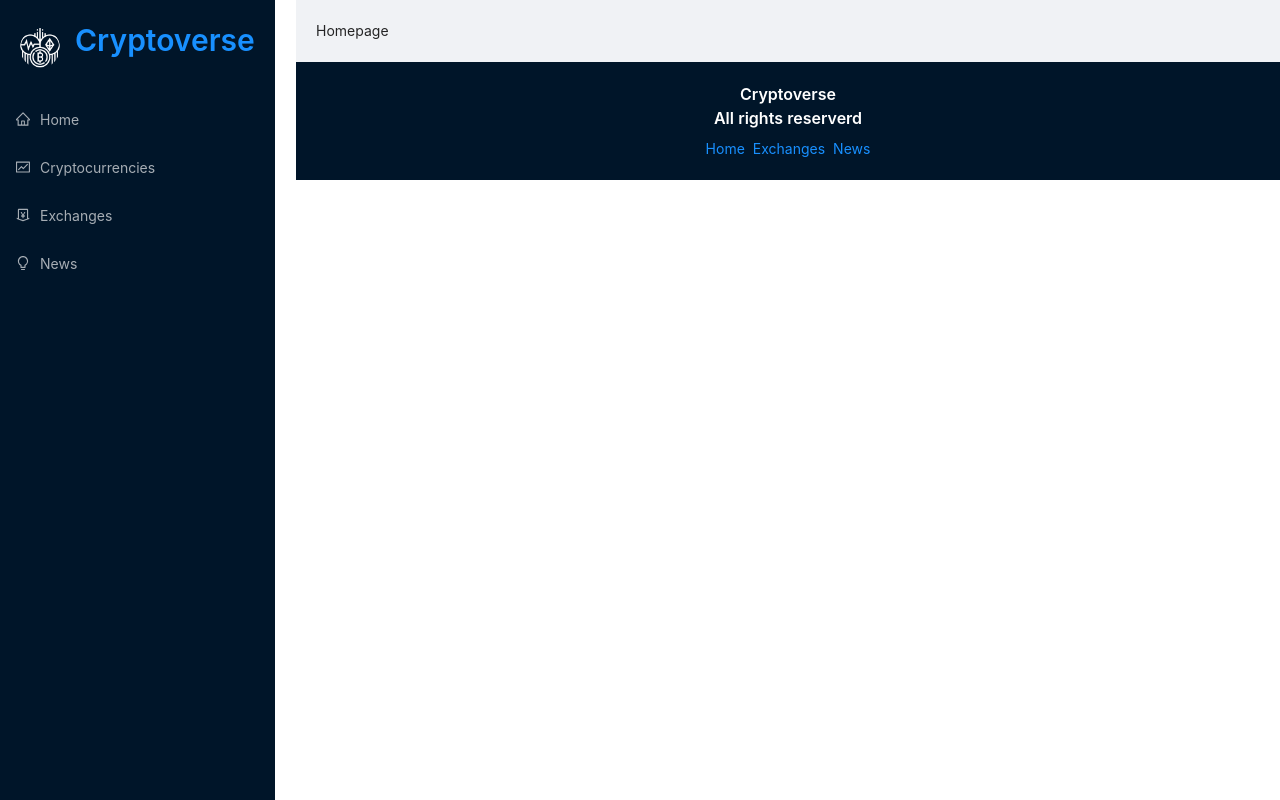
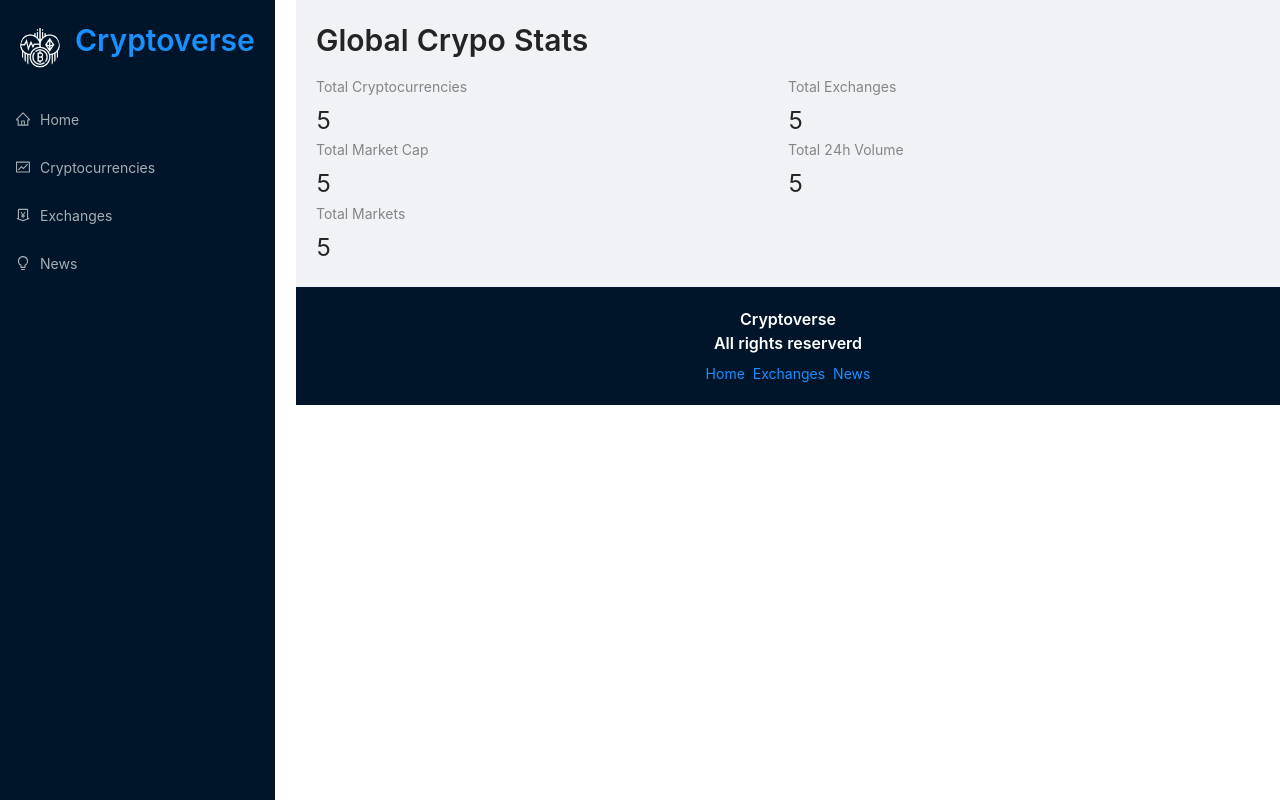
Before and after one commit to demiancy/tutorial-react-1, a React (Create React App) app in the folder app/: page / in a window 1280 px wide. Built offline with nearby package versions, Linux system fonts and the light colour scheme.

Commit message:
Initial Homepage

```diff
--- a/app/src/components/Homepage.jsx
+++ b/app/src/components/Homepage.jsx
@@ -1,10 +1,39 @@
 import React from 'react';
+import millify from 'millify';
+import {
+  Row,
+  Typography,
+  Col,
+  Statistic
+} from 'antd';
+import { Link } from 'react-router-dom';
+
+const { Title } = Typography;
 
 const Homepage = () => {
   return (
-    <div>
-      Homepage
-    </div>
+    <>
+      <Title level={2} className="heading">
+        Global Crypo Stats
+      </Title>
+      <Row>
+        <Col span={12}>
+          <Statistic title="Total Cryptocurrencies" value={5} />
+        </Col>
+        <Col span={12}>
+          <Statistic title="Total Exchanges" value={5} />
+        </Col>
+        <Col span={12}>
+          <Statistic title="Total Market Cap" value={5} />
+        </Col>
+        <Col span={12}>
+          <Statistic title="Total 24h Volume" value={5} />
+        </Col>
+        <Col span={12}>
+          <Statistic title="Total Markets" value={5} />
+        </Col>
+      </Row>
+    </>
   )
 }
 
```
